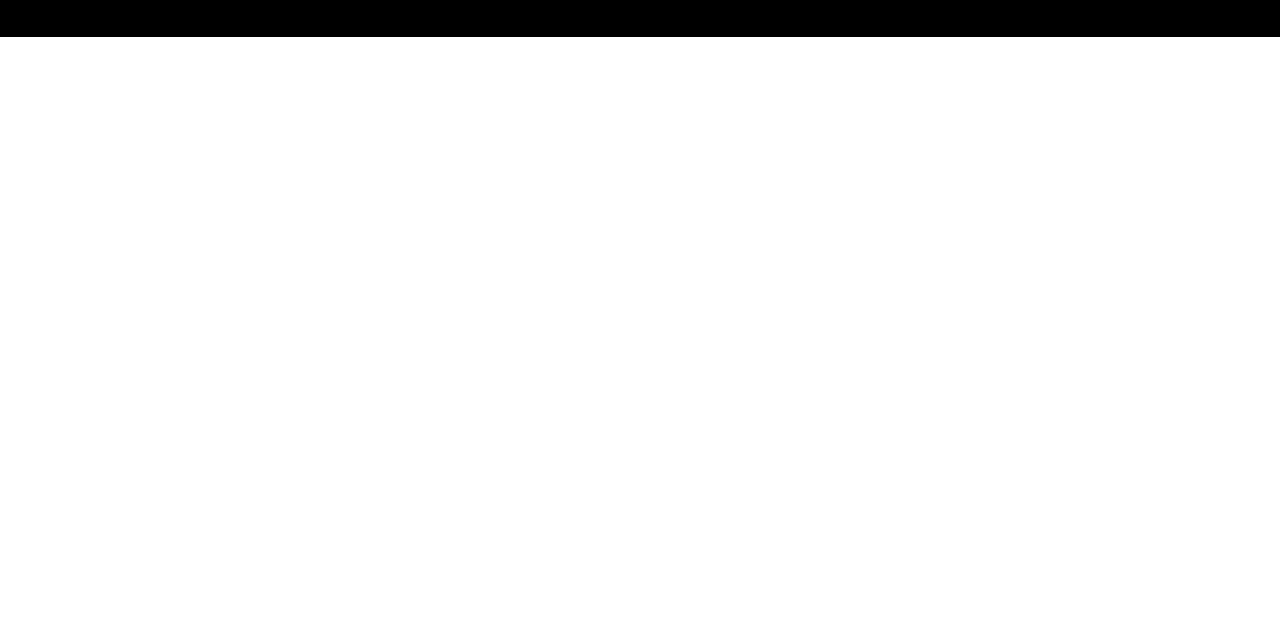
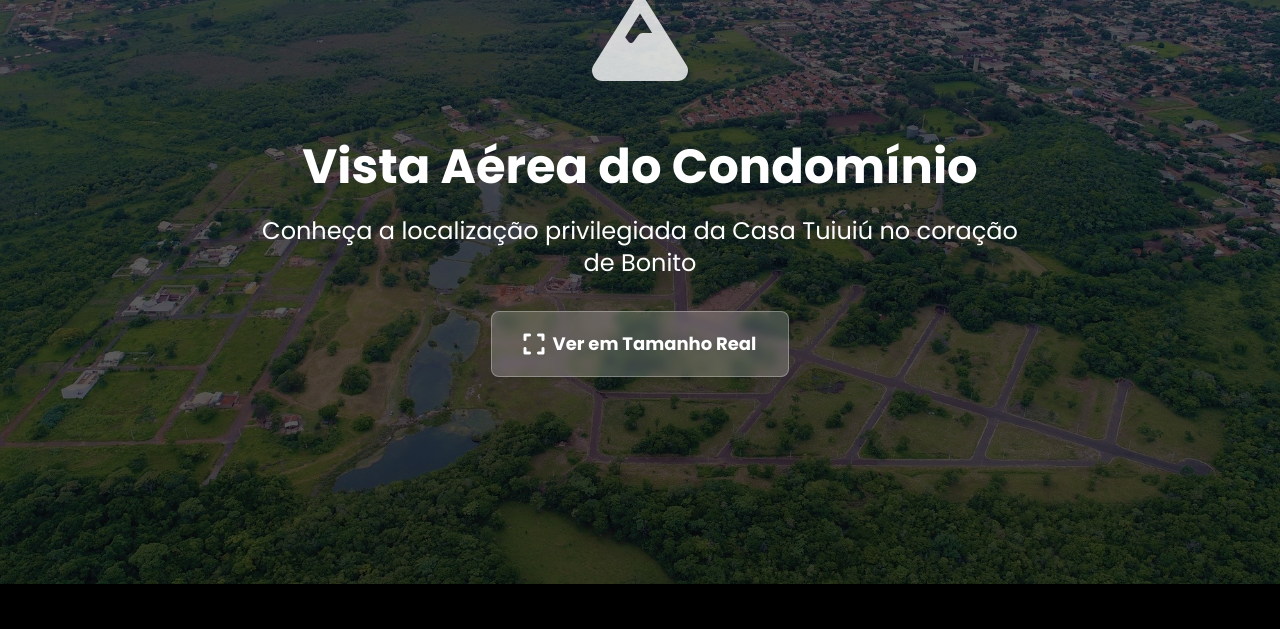
Before and after one commit to luckaz13/casa_tuiuiu, a plain HTML site: page index.html in a window 1280 px wide. Shown: the part 6997-7626 px from the top of the page. Before the commit the page ends 7034 px from the top, so only its background shows below. Drawn offline with nearby package versions, Linux system fonts and the light colour scheme.

Commit message:
Adicionada seção completa da vista aérea com imagem 3.jpg como background em tamanho grande antes do rodapé

```diff
--- a/index.html
+++ b/index.html
@@ -50,6 +50,23 @@
             background-size: cover;
             background-position: center;
             height: 90vh;
+        }
+
+        .vista-aerea-section {
+            background: linear-gradient(rgba(0, 0, 0, 0.4), rgba(0, 0, 0, 0.4)), url('attached_assets/3.jpg');
+            background-size: cover;
+            background-position: center;
+            background-attachment: fixed;
+            height: 100vh;
+            min-height: 600px;
+        }
+
+        @media (max-width: 768px) {
+            .vista-aerea-section {
+                background-attachment: scroll;
+                height: 80vh;
+                min-height: 500px;
+            }
         }
 
         .bird-icon {
@@ -616,8 +633,27 @@
         </div>
     </section>
 
+    <!-- Vista Aérea Section -->
+    <section class="vista-aerea-section relative h-screen min-h-600 flex items-center justify-center text-white text-center">
+        <div class="absolute inset-0 bg-black bg-opacity-40"></div>
+        <div class="relative z-10 max-w-4xl mx-auto px-4">
+            <div class="mb-8">
+                <i class="fas fa-mountain text-6xl sm:text-8xl mb-6 text-white opacity-80"></i>
+            </div>
+            <h2 class="text-3xl sm:text-4xl md:text-5xl font-bold mb-4 sm:mb-6">Vista Aérea do Condomínio</h2>
+            <p class="text-lg sm:text-xl md:text-2xl mb-6 sm:mb-8 max-w-3xl mx-auto">Conheça a localização privilegiada da Casa Tuiuiú no coração de Bonito</p>
+            <div class="flex justify-center">
+                <button onclick="openModal()" class="bg-white bg-opacity-20 hover:bg-opacity-30 text-white font-bold py-4 px-6 sm:px-8 rounded-lg transition duration-300 inline-block shadow-md hover:shadow-xl transform hover:-translate-y-0.5 backdrop-blur-sm border border-white border-opacity-30">
+                    <div class="flex items-center justify-center gap-2">
+                        <i class="fas fa-expand text-xl sm:text-2xl"></i>
+                        <span class="text-base sm:text-lg">Ver em Tamanho Real</span>
+                    </div>
+                </button>
+            </div>
+        </div>
+    </section>
 
-<!-- Modal for Image 3 -->
+    <!-- Modal for Image 3 -->
     <div id="imageModal" class="modal">
         <span class="close">&times;</span>
         <div class="modal-content">
```
